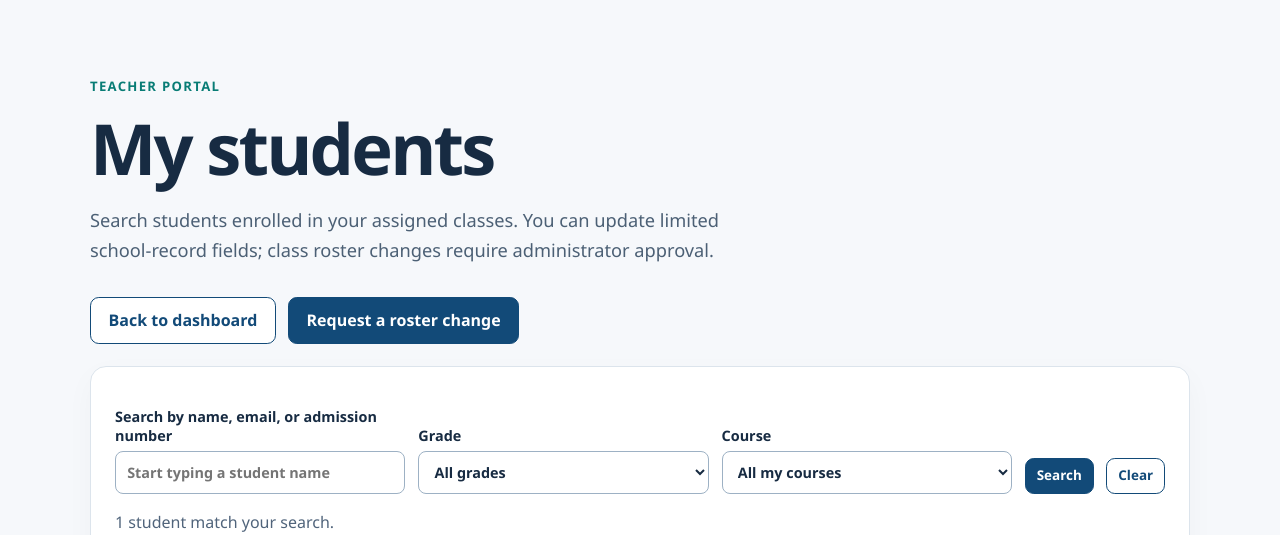
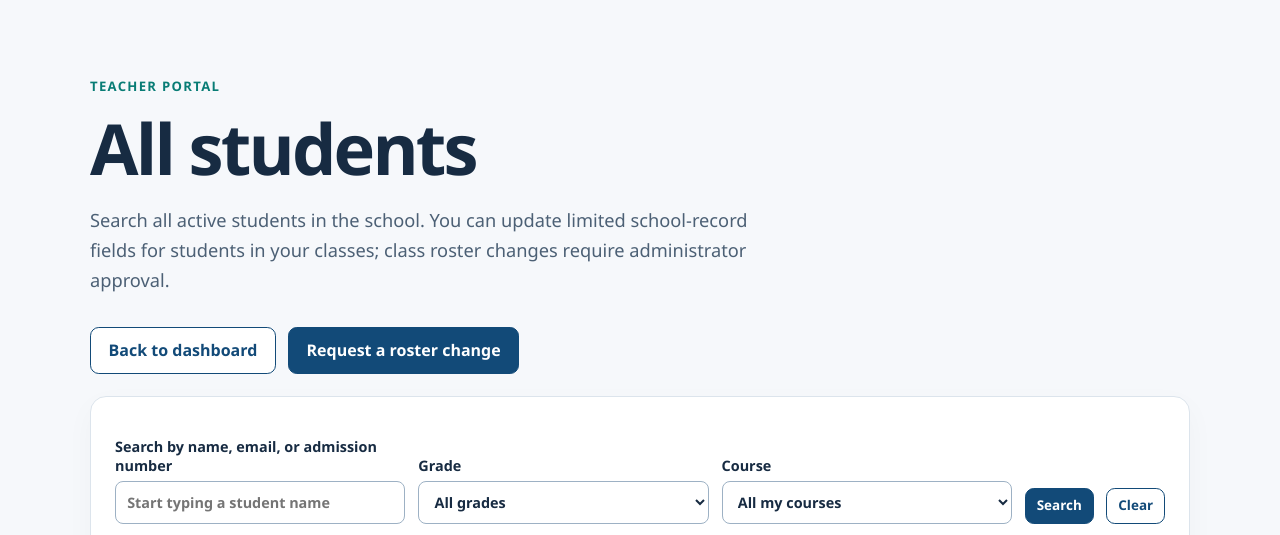
Before and after one commit to mustafaahmed-sec/AuthShield360, a Django app: template templates/school/teacher_students.html in a window 1280 px wide. Shown: the part 77-612 px from the top of the page. Run offline with Django 5.2, Linux system fonts and the light colour scheme; tables that the repository leaves empty hold one stand-in row (values such as "Sample post"); the template is opened without the code that fills it: values that come from a table or form of the project are taken from there, most other values are stand-ins (such as "Sample title", 1, 10 or a date in 2020); parts of the project's set-up code (start-up, migrations or seed data) failed here and were passed over.

Commit message:
Show all active students to teachers

```diff
--- a/templates/school/teacher_students.html
+++ b/templates/school/teacher_students.html
@@ -2,8 +2,8 @@
 {% block title %}My students | AuthShield 360{% endblock %}
 {% block content %}
   <div class="eyebrow">Teacher portal</div>
-  <h1>My students</h1>
-  <p class="intro">Search students enrolled in your assigned classes. You can update limited school-record fields; class roster changes require administrator approval.</p>
+  <h1>All students</h1>
+  <p class="intro">Search all active students in the school. You can update limited school-record fields for students in your classes; class roster changes require administrator approval.</p>
   <div class="actions">
     <a class="button secondary" href="{% url 'dashboard' %}">Back to dashboard</a>
     <a class="button" href="{% url 'request_enrollment_change' %}">Request a roster change</a>
@@ -49,7 +49,13 @@
                     {% if enrollment.course.teacher_id == request.user.id %}<span class="course-tag">{{ enrollment.course.code }}</span>{% endif %}
                   {% endfor %}
                 </td>
-                <td><a class="button compact secondary" href="{% url 'edit_assigned_student' student.pk %}">Edit record</a></td>
+                <td>
+                  {% if student.enrollments.all %}
+                    <a class="button compact secondary" href="{% url 'edit_assigned_student' student.pk %}">Edit record</a>
+                  {% else %}
+                    <span class="muted">View only</span>
+                  {% endif %}
+                </td>
               </tr>
             {% endfor %}
           </tbody>
@@ -57,7 +63,7 @@
       </div>
       {% include "school/partials/pagination.html" with page_obj=students page_url=student_page_url label="Student pages" %}
     {% else %}
-      <p class="empty">No assigned students match those filters.</p>
+      <p class="empty">No students match those filters.</p>
     {% endif %}
   </section>
   <div class="dashboard-grid">
```
Also changed, not shown: school/teacher_views.py (+6 -2 lines).
